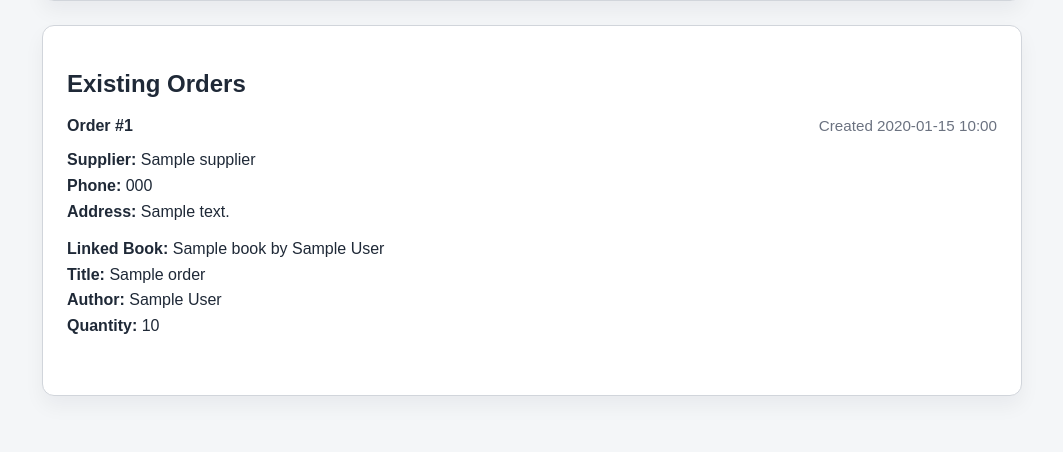
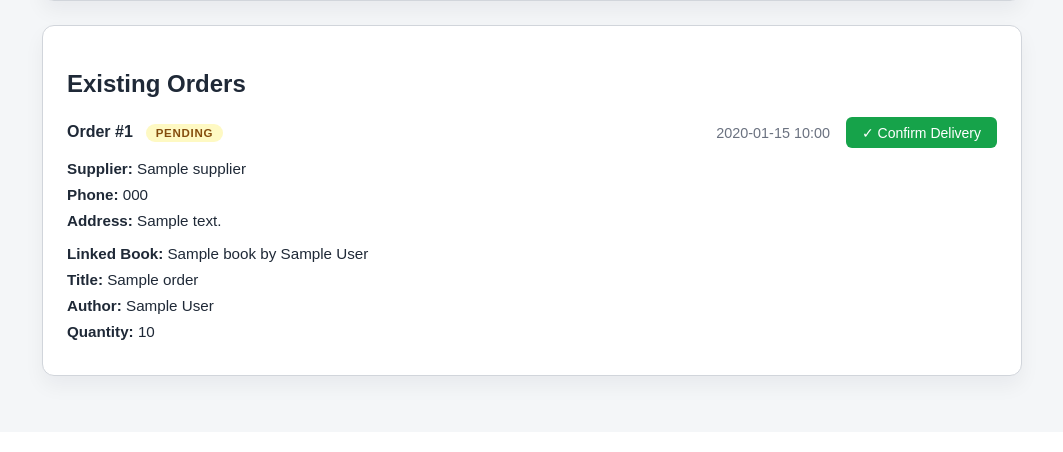
Before and after one commit to Jeimtax/2171-book-express, a Flask app: page /manage-orders in a window 1280 px wide. Shown: the part 929-1381 px from the top of the page, without its empty margins (108-1171 px from the left). After the commit the page ends 1325 px from the top, so only its background shows below. Run offline with Flask 3, Linux system fonts and the light colour scheme; tables that the repository leaves empty hold one stand-in row (values such as "Sample post").

Commit message:
feat: implement confirm delivery - updates book quantity on order completion

```diff
--- a/app/models/order.py
+++ b/app/models/order.py
@@ -12,6 +12,7 @@ class Order(db.Model):
     title = db.Column(db.String(120), nullable=False)
     author = db.Column(db.String(120), nullable=False)
     quantity = db.Column(db.Integer, nullable=False, default=1)
+    status = db.Column(db.String(20), nullable=False, default='pending')  # 'pending' | 'delivered'
     created_at = db.Column(db.DateTime, nullable=False, default=datetime.utcnow)
 
     supplier = db.relationship('Supplier', back_populates='orders')
@@ -27,11 +28,13 @@ class Order(db.Model):
             'title': self.title,
             'author': self.author,
             'quantity': self.quantity,
+            'status': self.status,
             'created_at': self.created_at.isoformat()
         }
 
     def __repr__(self):
         return (
             f'<Order {self.id} supplier_id={self.supplier_id} '
-            f'book_id={self.book_id} title={self.title!r} quantity={self.quantity}>'
+            f'book_id={self.book_id} title={self.title!r} '
+            f'quantity={self.quantity} status={self.status}>'
         )
--- a/app/orders_routes.py
+++ b/app/orders_routes.py
@@ -1,8 +1,9 @@
-from flask import Blueprint, render_template, request
+from flask import Blueprint, render_template, request, jsonify
 from app import db
 from app.forms import ManageOrderForm
 from app.models.order import Order
 from app.models.supplier import Supplier
+from app.models.book import Book
 
 orders_bp = Blueprint('orders', __name__)
 
@@ -41,3 +42,65 @@ def manage_orders():
 
     orders = Order.query.order_by(Order.created_at.desc()).all()
     return render_template('manage_orders.html', form=form, orders=orders, message=message)
+
+
+@orders_bp.route('/orders/<int:order_id>/confirm-delivery', methods=['POST'])
+def confirm_delivery(order_id):
+    """
+    Confirm delivery of an order.
+    Adds the order quantity to the matched book's inventory.
+
+    Matching priority:
+      1. book_id if set on the order (exact match)
+      2. title + author match (case-insensitive) as fallback
+    """
+    try:
+        order = Order.query.get_or_404(order_id)
+
+        # Prevent double-confirming
+        if order.status == 'delivered':
+            return jsonify({
+                'success': False,
+                'error': f'Order #{order_id} has already been delivered.'
+            }), 400
+
+        # Find the book — prefer FK match, fall back to title+author
+        book = None
+
+        if order.book_id:
+            book = Book.query.get(order.book_id)
+
+        if not book:
+            book = Book.query.filter(
+                db.func.lower(Book.title) == order.title.strip().lower(),
+                db.func.lower(Book.author) == order.author.strip().lower()
+            ).first()
+
+        if not book:
+            return jsonify({
+                'success': False,
+                'error': (
+                    f'No matching book found for "{order.title}" by {order.author}. '
+                    f'Please link the order to a book or add the book to inventory first.'
+                )
+            }), 404
+
+        previous_quantity = book.quantity
+        book.quantity += order.quantity
+        order.status = 'delivered'
+
+        db.session.commit()
+
+        return jsonify({
+            'success': True,
+            'message': (
+                f'Delivery confirmed. "{book.title}" inventory updated '
+                f'from {previous_quantity} to {book.quantity}.'
+            ),
+            'book': book.to_dict(),
+            'order_id': order.id
+        }), 200
+
+    except Exception as e:
+        db.session.rollback()
+        return jsonify({'error': f'Failed to confirm delivery: {str(e)}'}), 500
--- a/app/templates/manage_orders.html
+++ b/app/templates/manage_orders.html
@@ -67,7 +67,7 @@
             resize: vertical;
         }
 
-        button {
+        button[type="submit"] {
             background: #2563eb;
             color: white;
             border: none;
@@ -89,6 +89,7 @@
             margin-top: 0.35rem;
         }
 
+        /* Order list */
         .order-item {
             margin-bottom: 1rem;
             padding-bottom: 1rem;
@@ -97,14 +98,17 @@
 
         .order-item:last-child {
             border-bottom: none;
+            margin-bottom: 0;
+            padding-bottom: 0;
         }
 
         .order-header {
             display: flex;
             justify-content: space-between;
+            align-items: center;
             gap: 1rem;
-            align-items: baseline;
             flex-wrap: wrap;
+            margin-bottom: 0.5rem;
         }
 
         .order-title {
@@ -114,19 +118,73 @@
 
         .order-meta {
             color: #6b7280;
-            font-size: 0.95rem;
+            font-size: 0.9rem;
         }
 
         .supplier-info,
         .items-info {
-            margin-top: 0.75rem;
-            line-height: 1.6;
+            margin-top: 0.5rem;
+            line-height: 1.7;
+            font-size: 0.95rem;
         }
 
         .no-orders {
             color: #6b7280;
             margin-top: 1rem;
         }
+
+        /* Status badge */
+        .status-badge {
+            display: inline-block;
+            font-size: 0.72rem;
+            font-weight: 600;
+            letter-spacing: 0.06em;
+            text-transform: uppercase;
+            padding: 0.2rem 0.6rem;
+            border-radius: 999px;
+        }
+
+        .status-badge.pending {
+            background: #fef9c3;
+            color: #854d0e;
+        }
+
+        .status-badge.delivered {
+            background: #dcfce7;
+            color: #166534;
+        }
+
+        /* Confirm delivery button */
+        .btn-confirm {
+            background: #16a34a;
+            color: white;
+            border: none;
+            border-radius: 6px;
+            padding: 0.45rem 1rem;
+            font-size: 0.875rem;
+            cursor: pointer;
+            font-weight: 500;
+            transition: background 0.15s;
+        }
+
+        .btn-confirm:hover {
+            background: #15803d;
+        }
+
+        .btn-confirm:disabled {
+            background: #9ca3af;
+            cursor: not-allowed;
+        }
+
+        /* Inline feedback */
+        .delivery-msg {
+            font-size: 0.85rem;
+            margin-top: 0.4rem;
+            font-weight: 500;
+        }
+
+        .delivery-msg.success { color: #15803d; }
+        .delivery-msg.error   { color: #b91c1c; }
     </style>
 </head>
 <body>
@@ -134,6 +192,7 @@
         <h1>Manage Orders</h1>
         <p class="intro">Create new orders with supplier details and see all saved orders below.</p>
 
+        <!-- Create Order Form -->
         <div class="card">
             {% if message %}
                 <div class="message">{{ message }}</div>
@@ -207,20 +266,39 @@
             </form>
         </div>
 
+        <!-- Orders List -->
         <div class="card">
             <h2>Existing Orders</h2>
             {% if orders %}
                 {% for order in orders %}
-                    <div class="order-item">
+                    <div class="order-item" id="order-{{ order.id }}">
                         <div class="order-header">
-                            <div class="order-title">Order #{{ order.id }}</div>
-                            <div class="order-meta">Created {{ order.created_at.strftime('%Y-%m-%d %H:%M') }}</div>
+                            <div>
+                                <span class="order-title">Order #{{ order.id }}</span>
+                                &nbsp;
+                                <span class="status-badge {{ order.status }}" id="badge-{{ order.id }}">
+                                    {{ order.status }}
+                                </span>
+                            </div>
+                            <div style="display:flex; align-items:center; gap:1rem; flex-wrap:wrap;">
+                                <span class="order-meta">{{ order.created_at.strftime('%Y-%m-%d %H:%M') }}</span>
+                                {% if order.status == 'pending' %}
+                                    <button
+                                        class="btn-confirm"
+                                        id="btn-{{ order.id }}"
+                                        onclick="confirmDelivery({{ order.id }})">
+                                        ✓ Confirm Delivery
+                                    </button>
+                                {% endif %}
+                            </div>
                         </div>
+
                         <div class="supplier-info">
                             <strong>Supplier:</strong> {{ order.supplier.name }}<br>
                             <strong>Phone:</strong> {{ order.supplier.phone }}<br>
                             <strong>Address:</strong> {{ order.supplier.address }}
                         </div>
+
                         <div class="items-info">
                             {% if order.book %}
                                 <strong>Linked Book:</strong> {{ order.book.title }} by {{ order.book.author }}<br>
@@ -229,6 +307,8 @@
                             <strong>Author:</strong> {{ order.author }}<br>
                             <strong>Quantity:</strong> {{ order.quantity }}
                         </div>
+
+                        <div class="delivery-msg" id="msg-{{ order.id }}"></div>
                     </div>
                 {% endfor %}
             {% else %}
@@ -236,5 +316,49 @@
             {% endif %}
         </div>
     </div>
+
+    <script>
+        async function confirmDelivery(orderId) {
+            const btn = document.getElementById(`btn-${orderId}`);
+            const badge = document.getElementById(`badge-${orderId}`);
+            const msg = document.getElementById(`msg-${orderId}`);
+
+            btn.disabled = true;
+            btn.textContent = 'Confirming...';
+
+            try {
+                const response = await fetch(`/orders/${orderId}/confirm-delivery`, {
+                    method: 'POST',
+                    headers: { 'Content-Type': 'application/json' }
+                });
+
+                const data = await response.json();
+
+                if (response.ok && data.success) {
+                    // Update badge
+                    badge.textContent = 'delivered';
+                    badge.className = 'status-badge delivered';
+
+                    // Remove button
+                    btn.remove();
+
+                    // Show success message
+                    msg.textContent = data.message;
+                    msg.className = 'delivery-msg success';
+                } else {
+                    // Show error, re-enable button
+                    msg.textContent = data.error || 'Something went wrong.';
+                    msg.className = 'delivery-msg error';
+                    btn.disabled = false;
+                    btn.textContent = '✓ Confirm Delivery';
+                }
+            } catch (err) {
+                msg.textContent = 'Network error. Please try again.';
+                msg.className = 'delivery-msg error';
+                btn.disabled = false;
+                btn.textContent = '✓ Confirm Delivery';
+            }
+        }
+    </script>
 </body>
 </html>
```
